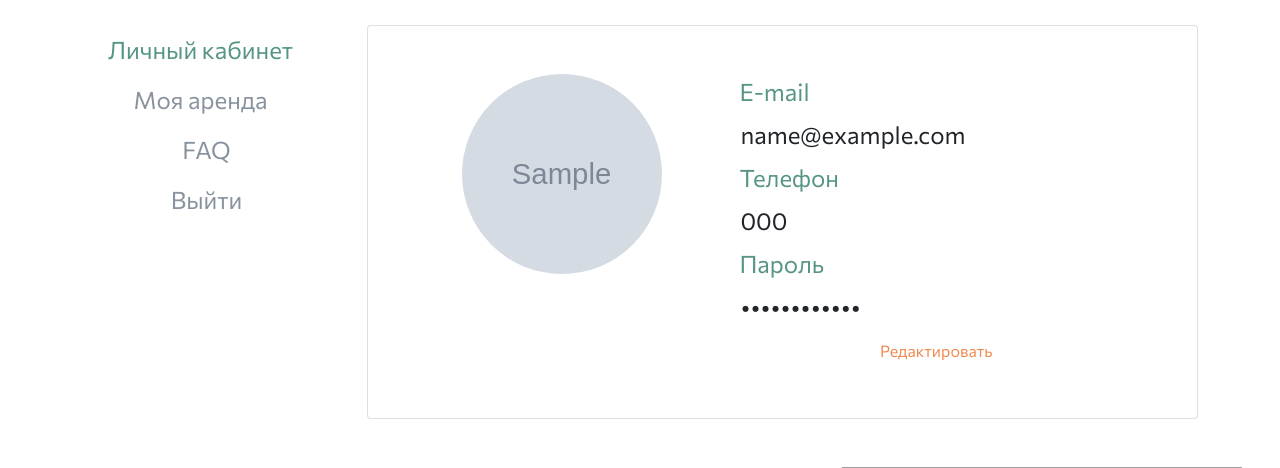
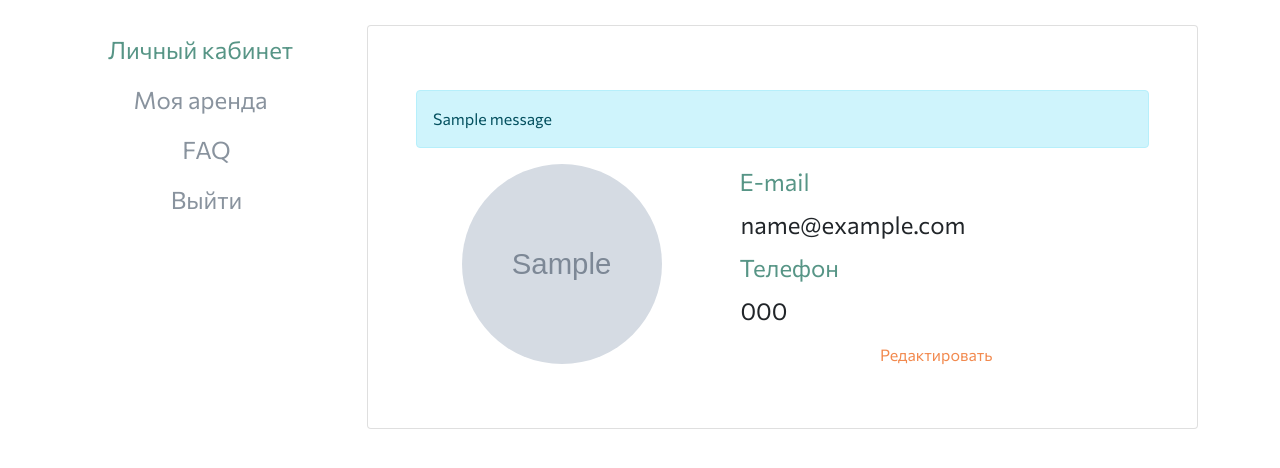
Before and after one commit to Tikhovskoy/SelfStorage, a Django app: page /my-rent/ in a window 1280 px wide. Shown: the part 137-605 px from the top of the page. Run offline with Django 5.2, Linux system fonts and the light colour scheme; a user stored in the database is signed in; tables that the repository leaves empty hold one stand-in row (values such as "Sample post"); grey boxes marked "Sample" are stand-in pictures; one stand-in notice (Sample message) is shown; grey boxes are pictures that could not be loaded.

Commit message:
Реализовано редактирование профиля клиента, подключены поля email, телефон, пароли, фото. Добавлен вывод сообщений и отображение аренд в личном кабинете.

```diff
--- a/apps/orders/views.py
+++ b/apps/orders/views.py
@@ -1,6 +1,7 @@
 from django.contrib.auth import login, logout
 from django.shortcuts import render, redirect
 from apps.orders.forms import RegistrationForm, LoginForm
+from django.contrib import messages
 
 
 def register_view(request):
@@ -40,4 +41,5 @@ def login_view(request):
 
 def logout_view(request):
     logout(request)
-    return redirect('index')
+    messages.success(request, 'Вы успешно вышли из аккаунта.')
+    return redirect('storage_units:index')
--- a/apps/storage_units/views.py
+++ b/apps/storage_units/views.py
@@ -3,6 +3,9 @@ from .models import Warehouse, Box, Tariff
 from apps.orders.forms import RegistrationForm, LoginForm, ProfileForm
 from apps.orders.models import Client
 from django.contrib.auth.decorators import login_required
+from django.contrib import messages
+from django.contrib.auth import update_session_auth_hash
+
 
 def index(request):
     try:
@@ -71,6 +74,23 @@ def my_rent(request):
                 user.username = new_email
                 user.save()
 
+            old_password = request.POST.get('old_password')
+            new_password = request.POST.get('new_password')
+            confirm_password = request.POST.get('confirm_password')
+
+            if old_password or new_password or confirm_password:
+                if not user.check_password(old_password):
+                    messages.error(request, 'Старый пароль введён неверно.')
+                elif new_password != confirm_password:
+                    messages.error(request, 'Новый пароль и подтверждение не совпадают.')
+                elif not new_password:
+                    messages.error(request, 'Новый пароль не может быть пустым.')
+                else:
+                    user.set_password(new_password)
+                    user.save()
+                    update_session_auth_hash(request, user)
+                    messages.success(request, 'Пароль успешно обновлён.')
+
     else:
         form = ProfileForm(instance=client)
 
--- a/templates/my-rent.html
+++ b/templates/my-rent.html
@@ -90,16 +90,22 @@
 				<button class="ps-0 btn bg-white fs_24 shadow-none SelfStorage_grey SelfStorage_tab" id="Rent-tab"
 					data-bs-toggle="pill" data-bs-target="#Rent" type="button" role="tab" aria-controls="Rent"
 					aria-selected="false">Моя аренда</button>
-				<a href="./faq.html"
+				<a href="{% url 'storage_units:faq' %}"
 					class="btn fs_24 shadow-none text-decoration-none SelfStorage_grey SelfStorage_tab">FAQ</a>
-				<a href="#"
-					class="btn fs_24 shadow-none text-decoration-none SelfStorage_grey SelfStorage_tab">Выйти</a>
+				<a href="{% url 'storage_units:logout' %}"
+					class="btn fs_24 shadow-none text-decoration-none SelfStorage_grey SelfStorage_tab">
+					Выйти</a>
 			</div>
 			<div class="col-lg-9">
 				<div class="card tab-content p-5">
 					<div class="tab-pane fade show active" id="LK" role="tabpanel" aria-labelledby="LK-tab">
 						<form method="post" action="{% url 'storage_units:my_rent' %}" enctype="multipart/form-data">
 							{% csrf_token %}
+							{% if messages %}
+							{% for message in messages %}
+							<div class="alert alert-info mt-3">{{ message }}</div>
+							{% endfor %}
+							{% endif %}
 							<div class="row">
 								<div class="col-12 col-sm-5 d-flex flex-column align-items-center">
 									{% if client.image %}
@@ -109,28 +115,33 @@
 									<img src="{% static 'img/image10.png' %}" class="rounded-pill mb-3 object-fit-cover"
 										style="width: 200px; height: 200px; object-fit: cover;" alt="Фото по умолчанию">
 									{% endif %}
-
 									<label for="IMAGE" class="btn SelfStorage_orange mb-3" style="display: none"
 										id="change-photo">Изменить фото</label>
 									<input type="file" name="image" id="IMAGE" class="d-none" accept="image/*">
 								</div>
-
 								<div class="col-12 col-sm-7 d-flex flex-column">
 									<label class="fs_24 SelfStorage_green ms-2" for="EMAIL">E-mail</label>
 									<input type="email" name="email" id="EMAIL"
 										class="form-control fs_24 ps-2 SelfStorage__input"
 										value="{{ client.email|default:'' }}" disabled>
-
 									<label class="fs_24 SelfStorage_green ms-2" for="PHONE">Телефон</label>
 									<input type="tel" name="phone" id="PHONE"
 										class="form-control fs_24 ps-2 SelfStorage__input"
 										value="{{ client.phone|default:'' }}" disabled>
-
-									<label class="fs_24 SelfStorage_green ms-2" for="PASSWORD">Пароль</label>
-									<input type="password" name="password" id="PASSWORD"
-										class="form-control fs_24 ps-2 SelfStorage__input" value="************"
-										disabled>
-
+									<div id="password-fields" style="display: none;">
+										<label class="fs_24 SelfStorage_green ms-2 mt-3" for="OLD_PASSWORD">Старый
+											пароль</label>
+										<input type="password" name="old_password" id="OLD_PASSWORD"
+											class="form-control fs_24 ps-2 SelfStorage__input" disabled>
+										<label class="fs_24 SelfStorage_green ms-2 mt-3" for="NEW_PASSWORD">Новый
+											пароль</label>
+										<input type="password" name="new_password" id="NEW_PASSWORD"
+											class="form-control fs_24 ps-2 SelfStorage__input" disabled>
+										<label class="fs_24 SelfStorage_green ms-2 mt-3"
+											for="CONFIRM_PASSWORD">Повторите новый пароль</label>
+										<input type="password" name="confirm_password" id="CONFIRM_PASSWORD"
+											class="form-control fs_24 ps-2 SelfStorage__input" disabled>
+									</div>
 									<button type="submit" class="btn SelfStorage_green ps-1" id="save"
 										style="display: none">Сохранить</button>
 									<a class="btn SelfStorage_orange ps-1" id="edit">Редактировать</a>
@@ -138,29 +149,30 @@
 							</div>
 						</form>
 					</div>
-
 					<script>
 						document.getElementById('edit').addEventListener('click', e => {
 							e.preventDefault();
 							document.getElementById('EMAIL').disabled = false;
 							document.getElementById('PHONE').disabled = false;
-							document.getElementById('PASSWORD').disabled = false;
-							document.getElementById('PASSWORD').type = 'text';
+							document.getElementById('password-fields').style.display = 'block';
+							document.getElementById('OLD_PASSWORD').disabled = false;
+							document.getElementById('NEW_PASSWORD').disabled = false;
+							document.getElementById('CONFIRM_PASSWORD').disabled = false;
 							document.getElementById('edit').style.display = 'none';
 							document.getElementById('save').style.display = 'inline-block';
 							document.getElementById('change-photo').style.display = 'inline-block';
 						});
-
 						document.getElementById('change-photo').addEventListener('click', () => {
 							document.getElementById('IMAGE').click();
 						});
-
 						document.getElementById('save').addEventListener('click', () => {
 							setTimeout(() => {
 								document.getElementById('EMAIL').disabled = true;
 								document.getElementById('PHONE').disabled = true;
-								document.getElementById('PASSWORD').disabled = true;
-								document.getElementById('PASSWORD').type = 'password';
+								document.getElementById('OLD_PASSWORD').disabled = true;
+								document.getElementById('NEW_PASSWORD').disabled = true;
+								document.getElementById('CONFIRM_PASSWORD').disabled = true;
+								document.getElementById('password-fields').style.display = 'none';
 								document.getElementById('edit').style.display = 'inline-block';
 								document.getElementById('save').style.display = 'none';
 								document.getElementById('change-photo').style.display = 'none';
@@ -168,94 +180,63 @@
 						});
 					</script>
 					<div class="tab-pane fade" id="Rent" role="tabpanel" aria-labelledby="Rent-tab">
-						<h1 class="fw-bold SelfStorage_green mb-5">Добрый день, Екатерина!</h1>
+						{% if client.rentals.exists %}
+						<h1 class="fw-bold SelfStorage_green mb-5">Добрый день, {{ client.first_name }}!</h1>
 						<a href="#" class="SelfStorage_orange">История аренды</a>
-						<h4 class="SelfStorage_grey my-3">Срок Вашей аренды подходит к концу :(<br>Вы можете продлить
-							аренду или забрать вещи до 28 июня 2022 года включительно.</h4>
+
+						{% for rent in client.rentals.all %}
+						<h4 class="SelfStorage_grey my-3">
+							Срок Вашей аренды подходит к концу :(<br>
+							Вы можете продлить аренду или забрать вещи до {{ rent.end_date|date:"d.m.Y" }} включительно.
+						</h4>
 						<div class="mb-5">
-							<h4 class="SelfStorage_green">Мой склад №1</h4>
-							<h4>Одинцово, ул. Северная, д. 36</h4>
+							<h4 class="SelfStorage_green">Мой склад</h4>
+							<h4>{{ rent.warehouse.address }}</h4>
+
 							<h4 class="SelfStorage_green">Мой бокс</h4>
-							<h4>№2389-12</h4>
+							<h4>{{ rent.box.code }}</h4>
+
 							<h4 class="SelfStorage_green">Срок аренды</h4>
-							<h4>15.03.2022 - 28.06.2022</h4>
-							<div><button
-									class="btn fs_24 px-5 py-3 text-white border-8 SelfStorage__bg_green SelfStorage__btn2_green mb-3">Продлить
-									аренду</button></div>
-							<div><button
-									class="btn fs_24 px-5 py-3 text-white border-8 SelfStorage__bg_orange SelfStorage__btn2_orange mb-3">Открыть
-									бокс</button></div>
+							<h4>{{ rent.start_date|date:"d.m.Y" }} - {{ rent.end_date|date:"d.m.Y" }}</h4>
+
+							<div>
+								<button
+									class="btn fs_24 px-5 py-3 text-white border-8 SelfStorage__bg_green SelfStorage__btn2_green mb-3">
+									Продлить аренду
+								</button>
+							</div>
+							<div>
+								<button
+									class="btn fs_24 px-5 py-3 text-white border-8 SelfStorage__bg_orange SelfStorage__btn2_orange mb-3">
+									Открыть бокс
+								</button>
+							</div>
+
 							<a href="#" class="SelfStorage_orange">Нужна помощь?</a>
 						</div>
-
-						<div class="mb-5">
-							<h4 class="SelfStorage_green">Мой склад №2</h4>
-							<h4>Люберцы, ул. Советская, д. 88</h4>
-							<h4 class="SelfStorage_green">Мой бокс</h4>
-							<h4>№2335-10</h4>
-							<h4 class="SelfStorage_green">Срок аренды</h4>
-							<h4>18.03.2022 - 21.09.2022</h4>
-							<div><button
-									class="btn fs_24 px-5 py-3 text-white border-8 SelfStorage__bg_green SelfStorage__btn2_green mb-3">Продлить
-									аренду</button></div>
-							<div><button
-									class="btn fs_24 px-5 py-3 text-white border-8 SelfStorage__bg_orange SelfStorage__btn2_orange mb-3">Открыть
-									бокс</button></div>
-							<a href="#" class="SelfStorage_orange">Нужна помощь?</a>
+						{% endfor %}
+						{% else %}
+						<h1 class="fw-bold SelfStorage_green mb-5">Добрый день, {{ client.first_name }}!</h1>
+						<h4 class="SelfStorage_grey my-5">
+							У вас ещё нет аренды :(<br>
+							Но вы можете арендовать свой первый бокс по привлекательной цене прямо сейчас
+						</h4>
+						<div>
+							<a href="{% url 'storage_units:boxes' %}"
+								class="btn fs_24 px-5 py-3 text-white SelfStorage__bg_orange SelfStorage__btn2_orange mb-3">
+								Арендовать бокс
+							</a>
 						</div>
+						<a href="#" class="SelfStorage_orange">Нужна помощь?</a>
+						{% endif %}
 					</div>
 				</div>
 			</div>
 		</div>
 	</main>
-	<footer class="container py-5">
-		<div class="row mb-5">
-			<div class="col-6 col-md-4 d-flex flex-column mb-3">
-				<a href="#" class="navbar-brand">
-					<img src="{% static 'img/Vector.svg' %}" alt="[]">
-					<img src="{% static 'img/SelfStorage.svg' %}" alt="SelfStorage">
-				</a>
-				<span class="SelfStorage_green">Ежедневно: 9.00 - 21.00</span>
 
-			</div>
-			<div class="col-6 col-md-4 d-flex flex-column mb-3">
-				<span class="fs_24 fw-bold SelfStorage_green">8 (800) 000-00-00</span>
-				<span class="SelfStorage_green">info@selfstorage.ru</span>
-			</div>
-			<div class="col-6 col-md-4">
-				<div class="">
-					<a href="https://vk.com/devmanorg"><img src="{% static 'img/VK_Compact_Logo%201.svg' %}" alt=""></a>
-					<a href="#" class="text-decoration-none">
-						<svg xmlns="http://www.w3.org/2000/svg" width="53" height="53" fill="currentColor"
-							class="bi bi-telegram" viewBox="0 0 16 16">
-							<path
-								d="M16 8A8 8 0 1 1 0 8a8 8 0 0 1 16 0zM8.287 5.906c-.778.324-2.334.994-4.666 2.01-.378.15-.577.298-.595.442-.03.243.275.339.69.47l.175.055c.408.133.958.288 1.243.294.26.006.549-.1.868-.32 2.179-1.471 3.304-2.214 3.374-2.23.05-.012.12-.026.166.016.047.041.042.12.037.141-.03.129-1.227 1.241-1.846 1.817-.193.18-.33.307-.358.336a8.154 8.154 0 0 1-.188.186c-.38.366-.664.64.015 1.088.327.216.589.393.85.571.284.194.568.387.936.629.093.06.183.125.27.187.331.236.63.448.997.414.214-.02.435-.22.547-.82.265-1.417.786-4.486.906-5.751a1.426 1.426 0 0 0-.013-.315.337.337 0 0 0-.114-.217.526.526 0 0 0-.31-.093c-.3.005-.763.166-2.984 1.09z" />
-						</svg>
-					</a>
-					<a href="#"><img src="{% static 'img/whatsapp.svg' %}" alt=""></a>
-				</div>
-			</div>
-		</div>
-		<div class="row">
-			<div class="col-6 col-md-4 d-flex flex-column">
-				<p><a href="#" class="link-dark text-decoration-none">Тарифы</a></p>
-				<p><a href="#" class="link-dark text-decoration-none">Рассчитать стоимость</a></p>
-				<p><a href="#" class="link-dark text-decoration-none">Арендовать бокс</a></p>
-			</div>
-			<div class="col-6 col-md-4 d-flex flex-column">
-				<p><a href="#" class="link-dark text-decoration-none">Правила хранения</a></p>
-				<p><a href="#" class="link-dark text-decoration-none">Адреса складов</a></p>
-				<p><a href="#" class="link-dark text-decoration-none">Отзывы</a></p>
-			</div>
-			<div class="col-6 col-md-4 d-flex flex-column">
-				<p><a href="#" class="link-dark text-decoration-none">Политика конфиденциальности</a></p>
-				<p><a href="#" class="link-dark text-decoration-none">Правовые документы</a></p>
-				<p><a href="#" class="link-dark text-decoration-none">Контакты</a></p>
-			</div>
-			<h6 class="SelfStorage_grey text-center mt-5">© 2022 SelfStorage. Использование материалов запрещено без
-				письменного согласия</h6>
-		</div>
-	</footer>
+	{% include 'footer.html' %}
+
 	<script src="https://cdn.jsdelivr.net/npm/bootstrap@5.0.2/dist/js/bootstrap.bundle.min.js"
 		integrity="sha384-MrcW6ZMFYlzcLA8Nl+NtUVF0sA7MsXsP1UyJoMp4YLEuNSfAP+JcXn/tWtIaxVXM"
 		crossorigin="anonymous"></script>
```
Also changed, not shown: templates/index.html (+9 -0 lines).
